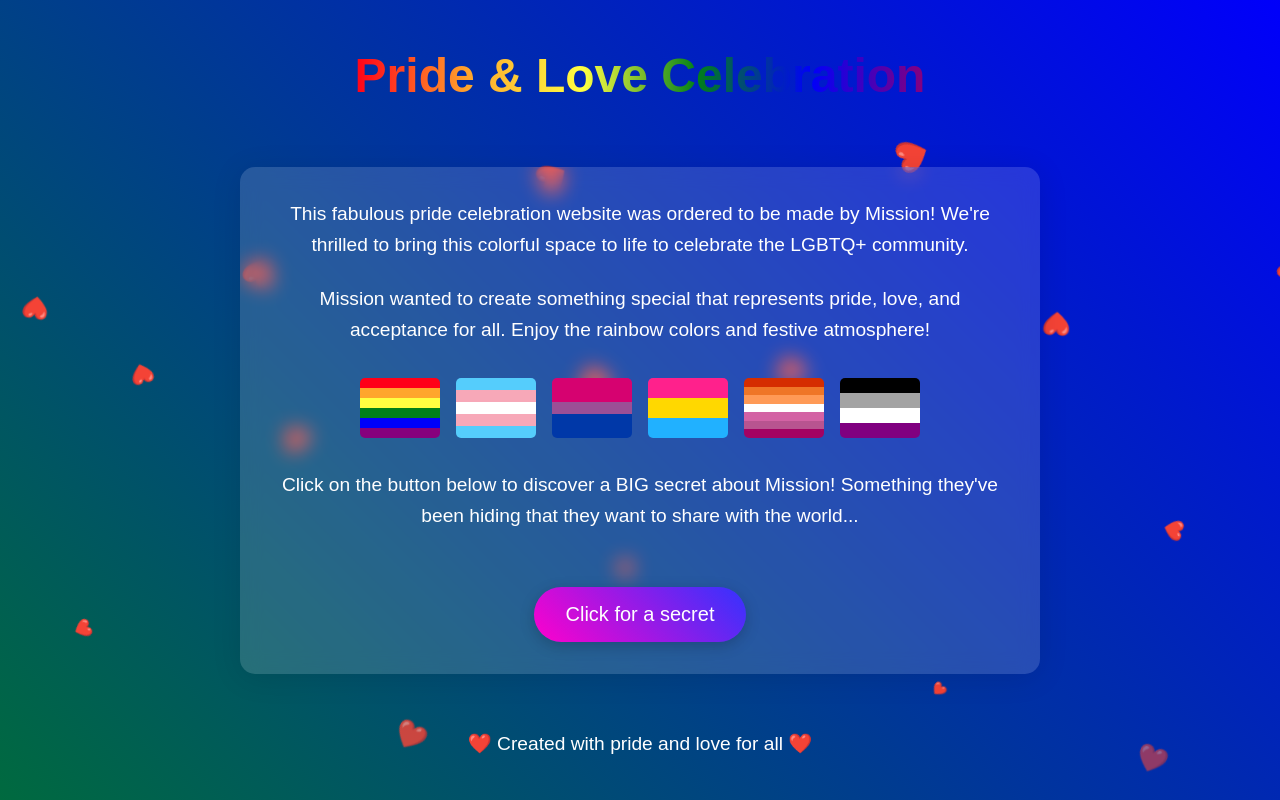
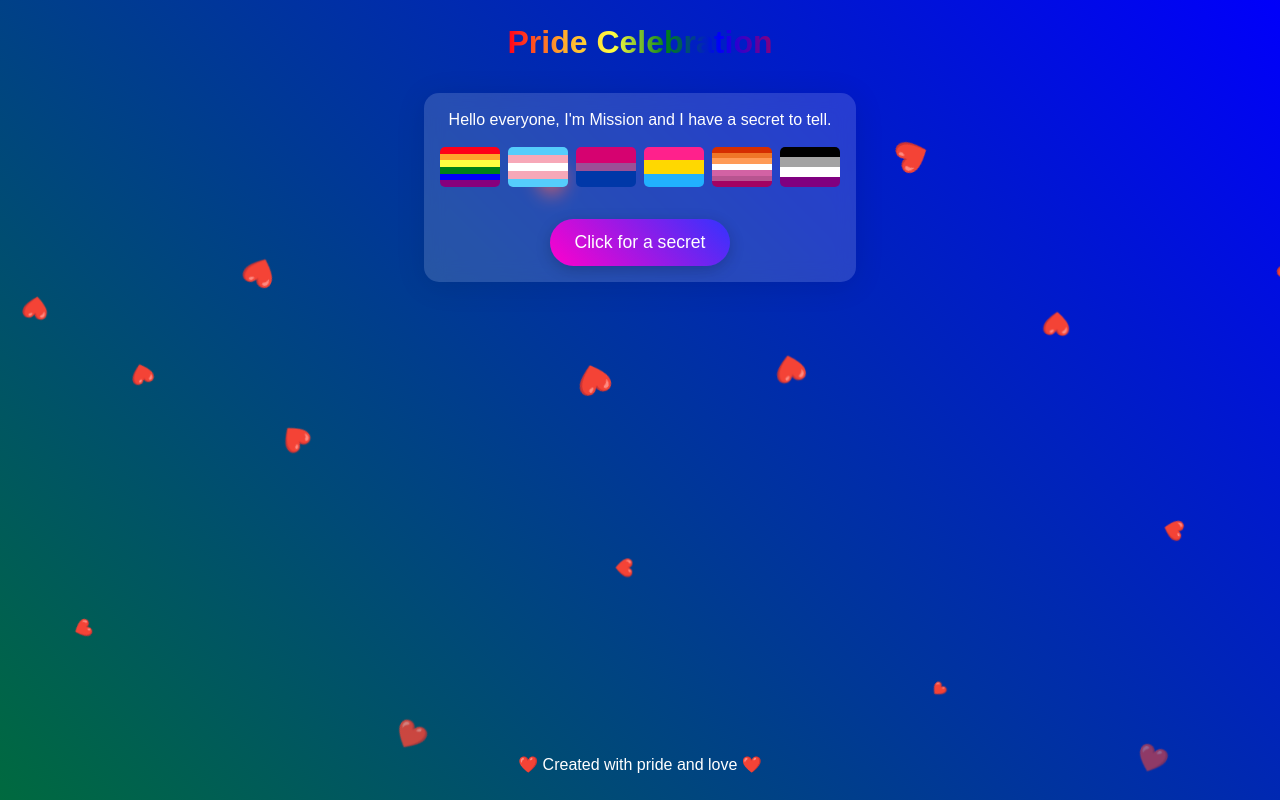
Before and after one commit to Kismat-adhikari/missiongay, a plain HTML site: page index.html in a window 1280 px wide. Drawn offline with Linux system fonts and the light colour scheme.

Commit message:
Updated [GAY MISISON] git push origin master

```diff
--- a/index.html
+++ b/index.html
@@ -41,15 +41,15 @@
         }
 
         header {
-            margin-top: 2rem;
-            padding: 1rem;
+            margin-top: 1rem;
+            padding: 0.5rem;
             width: 100%;
         }
 
         h1 {
-            font-size: 3rem;
+            font-size: 2rem;
             text-shadow: 2px 2px 4px rgba(0, 0, 0, 0.5);
-            margin-bottom: 1rem;
+            margin-bottom: 0.5rem;
         }
 
         .rainbow-text {
@@ -61,9 +61,9 @@
         }
 
         main {
-            max-width: 800px;
-            margin: 2rem auto;
-            padding: 2rem;
+            max-width: 600px;
+            margin: 1rem auto;
+            padding: 1rem;
             background-color: rgba(255, 255, 255, 0.15);
             backdrop-filter: blur(10px);
             border-radius: 15px;
@@ -71,22 +71,22 @@
         }
 
         p {
-            font-size: 1.2rem;
-            line-height: 1.6;
-            margin-bottom: 1.5rem;
+            font-size: 1rem;
+            line-height: 1.4;
+            margin-bottom: 1rem;
         }
 
         .flags-container {
             display: flex;
             flex-wrap: wrap;
             justify-content: center;
-            margin: 2rem 0;
-            gap: 1rem;
+            margin: 1rem 0;
+            gap: 0.5rem;
         }
 
         .flag {
-            width: 80px;
-            height: 60px;
+            width: 60px;
+            height: 40px;
             border-radius: 5px;
             transition: transform 0.3s ease;
         }
@@ -148,9 +148,9 @@
         }
 
         .secret-button {
-            margin-top: 2rem;
-            padding: 1rem 2rem;
-            font-size: 1.25rem;
+            margin-top: 1rem;
+            padding: 0.8rem 1.5rem;
+            font-size: 1.1rem;
             background: linear-gradient(45deg, #ff00cc, #3333ff);
             color: white;
             border: none;
@@ -161,7 +161,7 @@
         }
 
         .secret-button:hover {
-            transform: translateY(-5px);
+            transform: translateY(-3px);
             box-shadow: 0 10px 20px rgba(0, 0, 0, 0.3);
         }
 
@@ -171,7 +171,7 @@
             left: 50%;
             transform: translate(-50%, -50%);
             background-color: rgba(255, 255, 255, 0.9);
-            padding: 2rem;
+            padding: 1.5rem;
             border-radius: 15px;
             z-index: 100;
             display: none;
@@ -181,7 +181,7 @@
 
         .message-container h2 {
             color: #333;
-            font-size: 2.5rem;
+            font-size: 2rem;
             margin-bottom: 1rem;
         }
 
@@ -251,22 +251,20 @@
 
         footer {
             margin-top: auto;
-            padding: 1rem;
+            padding: 0.5rem;
             text-align: center;
             width: 100%;
-            font-size: 0.9rem;
+            font-size: 0.8rem;
         }
     </style>
 </head>
 <body>
     <header>
-        <h1><span class="rainbow-text">Pride & Love Celebration</span></h1>
+        <h1><span class="rainbow-text">Pride Celebration</span></h1>
     </header>
 
     <main>
-        <p>This fabulous pride celebration website was ordered to be made by Mission! We're thrilled to bring this colorful space to life to celebrate the LGBTQ+ community.</p>
-
-        <p>Mission wanted to create something special that represents pride, love, and acceptance for all. Enjoy the rainbow colors and festive atmosphere!</p>
+        <p>Hello everyone, I'm Mission and I have a secret to tell.</p>
 
         <div class="flags-container">
             <div class="flag pride-flag" title="Pride Flag"></div>
@@ -277,15 +275,13 @@
             <div class="flag asexual-flag" title="Asexual Flag"></div>
         </div>
 
-        <p>Click on the button below to discover a BIG secret about Mission! Something they've been hiding that they want to share with the world...</p>
-
         <button class="secret-button">Click for a secret</button>
     </main>
 
     <div class="message-container">
         <button class="close-btn">×</button>
         <h2>🌈 Congratulations! 🌈</h2>
-        <p>Mission is gay</p>
+        <p>I am gay</p>
         <div class="image-container">
             <img src="mission.png" alt="Pride celebration image">
         </div>
@@ -294,7 +290,7 @@
     <div class="hearts"></div>
 
     <footer>
-        <p>❤️ Created with pride and love for all ❤️</p>
+        <p>❤️ Created with pride and love ❤️</p>
     </footer>
 
     <script>
```
